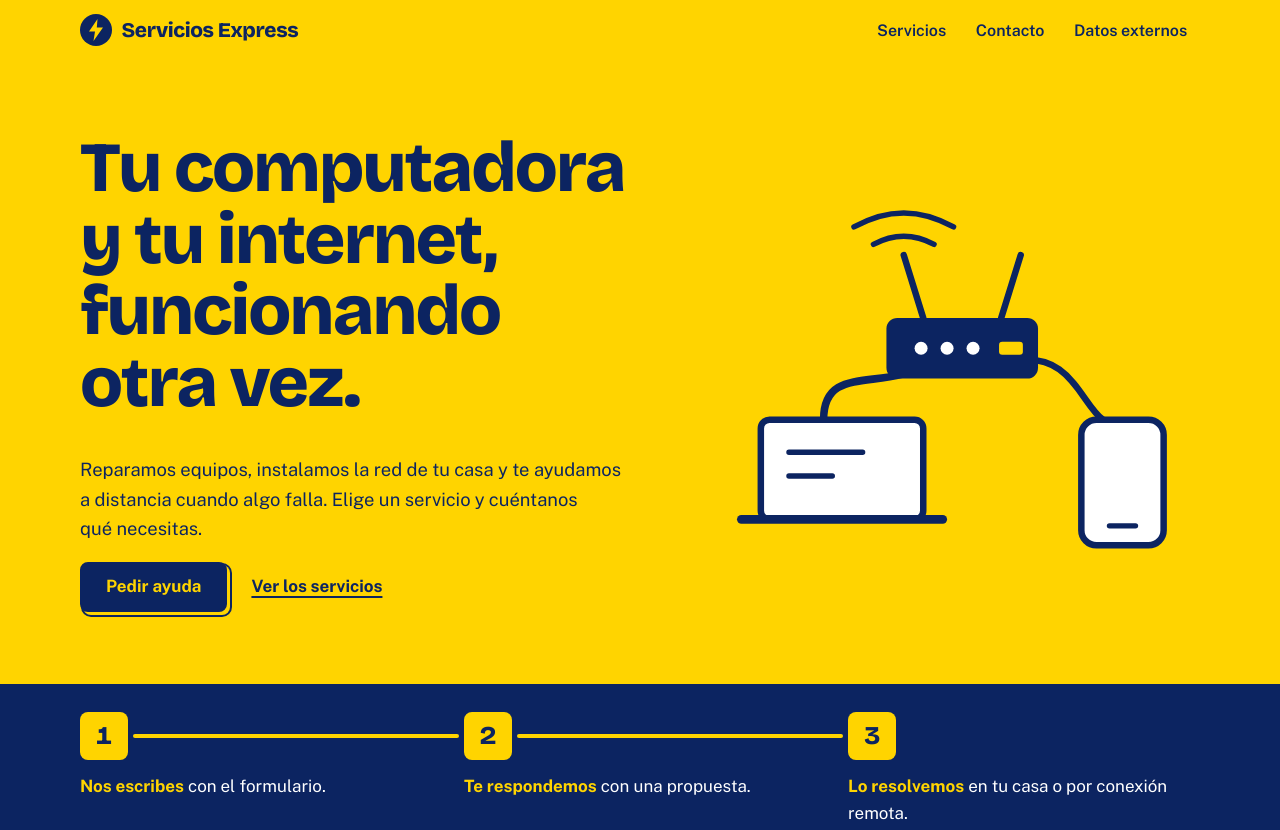
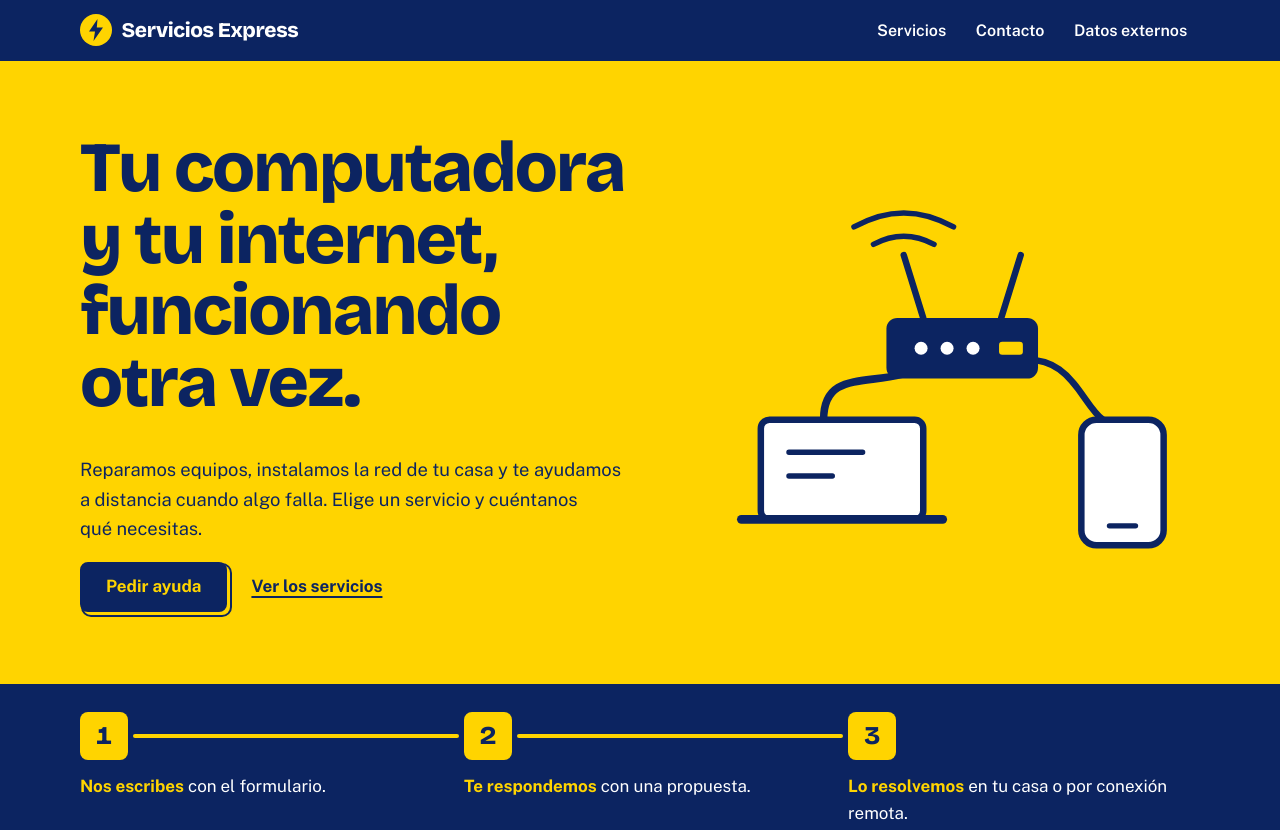
Before and after one commit to isra16class-byte/servicios-express, a plain HTML site: page index.html in a window 1280 px wide. Shown: the top 830 px of the page. Drawn offline with Linux system fonts and the light colour scheme; no server answers.

Commit message:
Encabezado azul tinta con logo amarillo y links blancos
- Fondo --azul; el azul se repite en la franja de pasos y en el pie
- Logo: círculo amarillo con el rayo azul; nombre de la marca en blanco
- Links blancos; hover con fondo amarillo y texto azul
- Foco de teclado amarillo dentro del encabezado

```diff
--- a/css/estilos.css
+++ b/css/estilos.css
@@ -98,8 +98,9 @@ code {
 .saltar:focus { left: 0; }
 
 /* ---------- Encabezado ---------- */
-/* Mismo amarillo que la presentación y sin línea: se lee como un solo bloque */
-.encabezado { background: var(--amarillo); }
+/* Banda azul tinta arriba: se repite en los pasos y en el pie */
+.encabezado { background: var(--azul); }
+.encabezado :focus-visible { outline-color: var(--amarillo); }
 .encabezado__interior {
   display: flex;
   flex-wrap: wrap;
@@ -117,10 +118,10 @@ code {
   font-weight: 800;
   font-size: 1.3rem;
   letter-spacing: -0.02em;
-  color: var(--azul);
+  color: var(--blanco);
   text-decoration: none;
 }
-.marca__icono { width: 2rem; height: 2rem; color: var(--azul); flex: none; }
+.marca__icono { width: 2rem; height: 2rem; color: var(--amarillo); flex: none; }
 
 .menu {
   display: flex;
@@ -135,11 +136,11 @@ code {
   padding: .7rem .4rem;
   font-size: .95rem;
   font-weight: 600;
-  color: var(--azul);
+  color: var(--blanco);
   text-decoration: none;
   border-radius: 6px;
 }
-.menu a:hover { background: var(--azul); color: var(--amarillo); }
+.menu a:hover { background: var(--amarillo); color: var(--azul); }
 
 /* ---------- Presentación ---------- */
 .presentacion {
--- a/index.html
+++ b/index.html
@@ -18,7 +18,7 @@
       <a class="marca" href="#contenido" aria-label="Servicios Express, inicio">
         <svg class="marca__icono" viewBox="0 0 32 32" aria-hidden="true">
           <circle cx="16" cy="16" r="16" fill="currentColor"/>
-          <path d="M17.5 5 9 17.5h6L13.5 27 23 13.5h-6.2z" fill="#ffd400"/>
+          <path d="M17.5 5 9 17.5h6L13.5 27 23 13.5h-6.2z" fill="#0c2461"/>
         </svg>
         <span>Servicios Express</span>
       </a>
```
